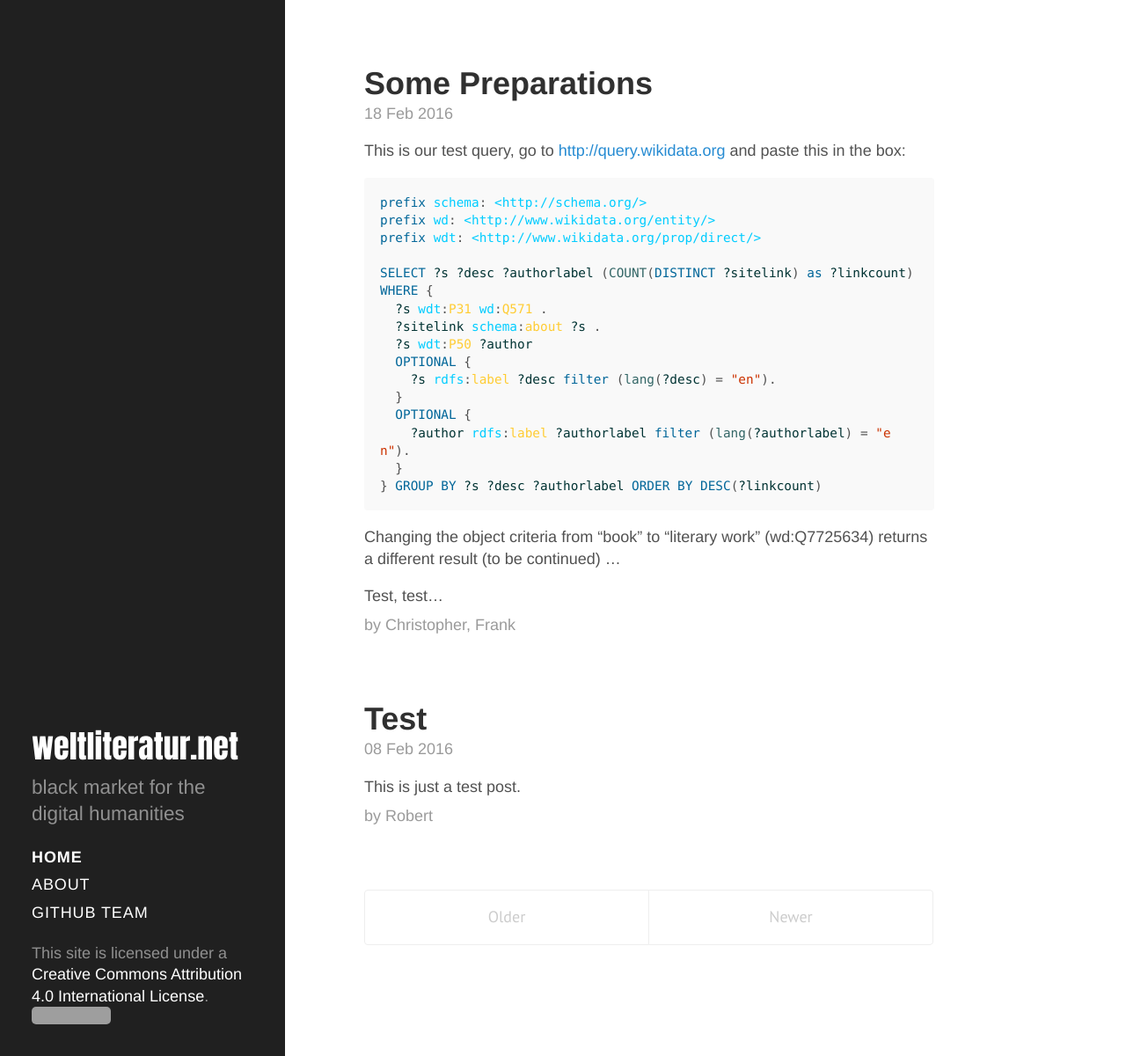
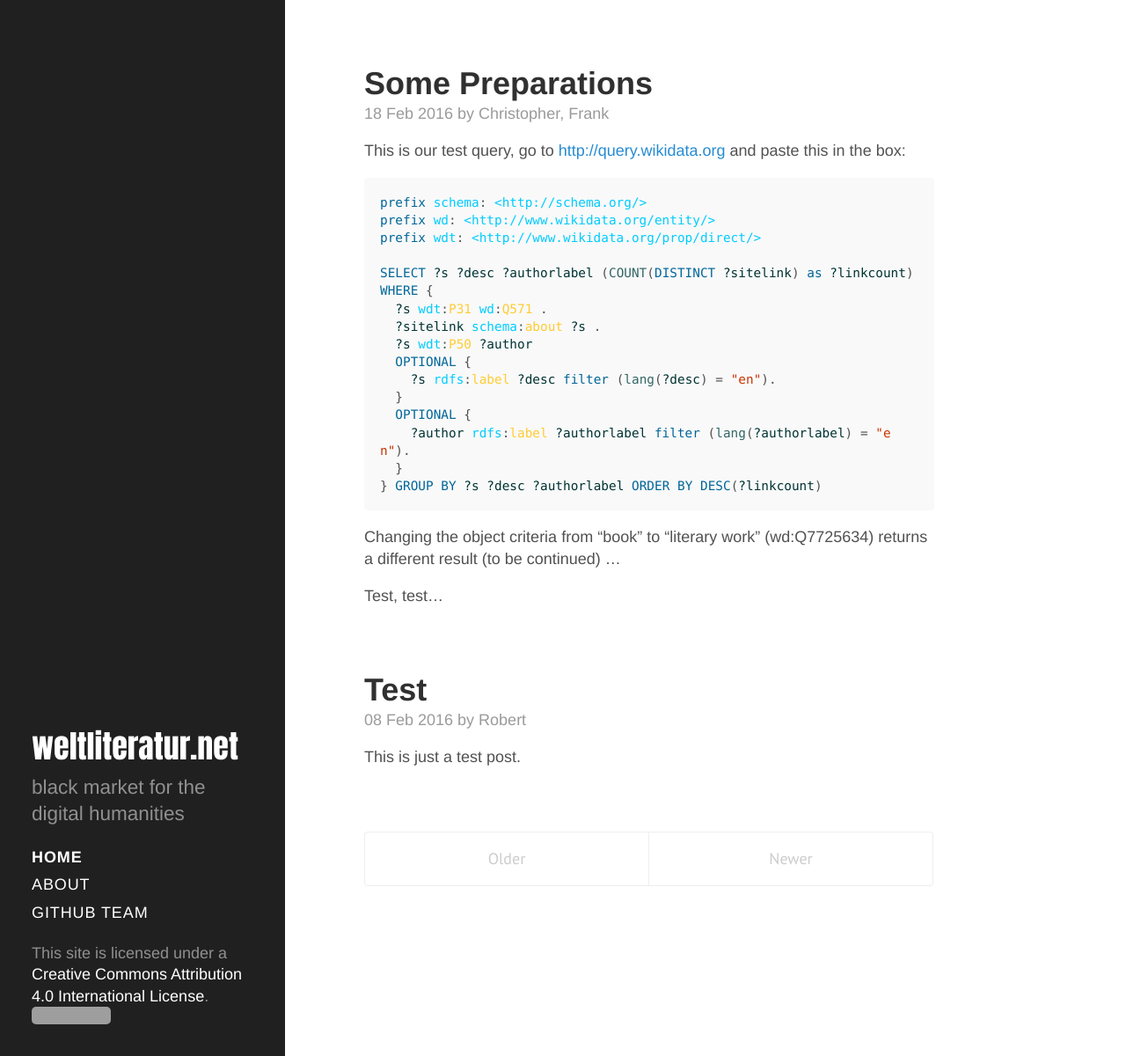
Before and after one commit to weltliteratur/blog, a Jekyll site: the page built from index.html, in a window 1280 px wide and 1200 px high. Shown: the whole window at 88% size. Built offline with Jekyll 4.4.1, drawn with Linux system fonts in a browser that asks for light colours; the list of posts is cut into pages by our own code; grey boxes are pictures that could not be loaded.

Commit message:
moved author name to top

```diff
--- a/index.html
+++ b/index.html
@@ -7,9 +7,8 @@ title: Home
   {% for post in paginator.posts %}
   <div class="post">
     <h1 class="post-title"><a href="{{ post.url }}">{{ post.title }}</a></h1>
-    <span class="post-date">{{ post.date | date_to_string }}</span>
+    <span class="post-date">{{ post.date | date_to_string }} by {{ post.author }}</span>
     {{ post.content }}
-    <span class="post-date">by {{ post.author }}</span>
   </div>
   {% endfor %}
 </div>
```
